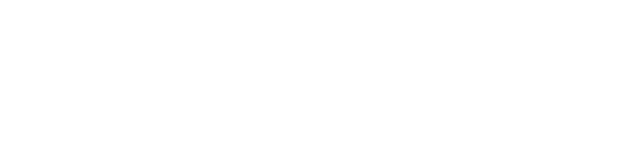
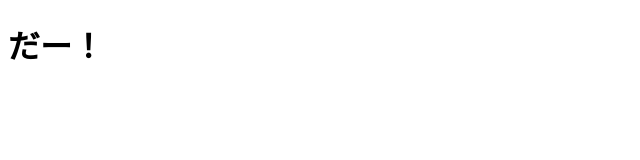
Before and after one commit to KeiSugihara/html, a plain HTML site: page index.html in a window 1280 px wide. Shown: the whole page, without its empty margins (0-640 px from the left). Drawn offline with Linux system fonts and the light colour scheme.

```diff
--- a/index.html
+++ b/index.html
@@ -8,5 +8,6 @@
   </head>
   <body>
     <title>git</title>
+    <h1>だー！</h1>
   </body>
 </html>
```
Also changed, not shown: 1 other file.
